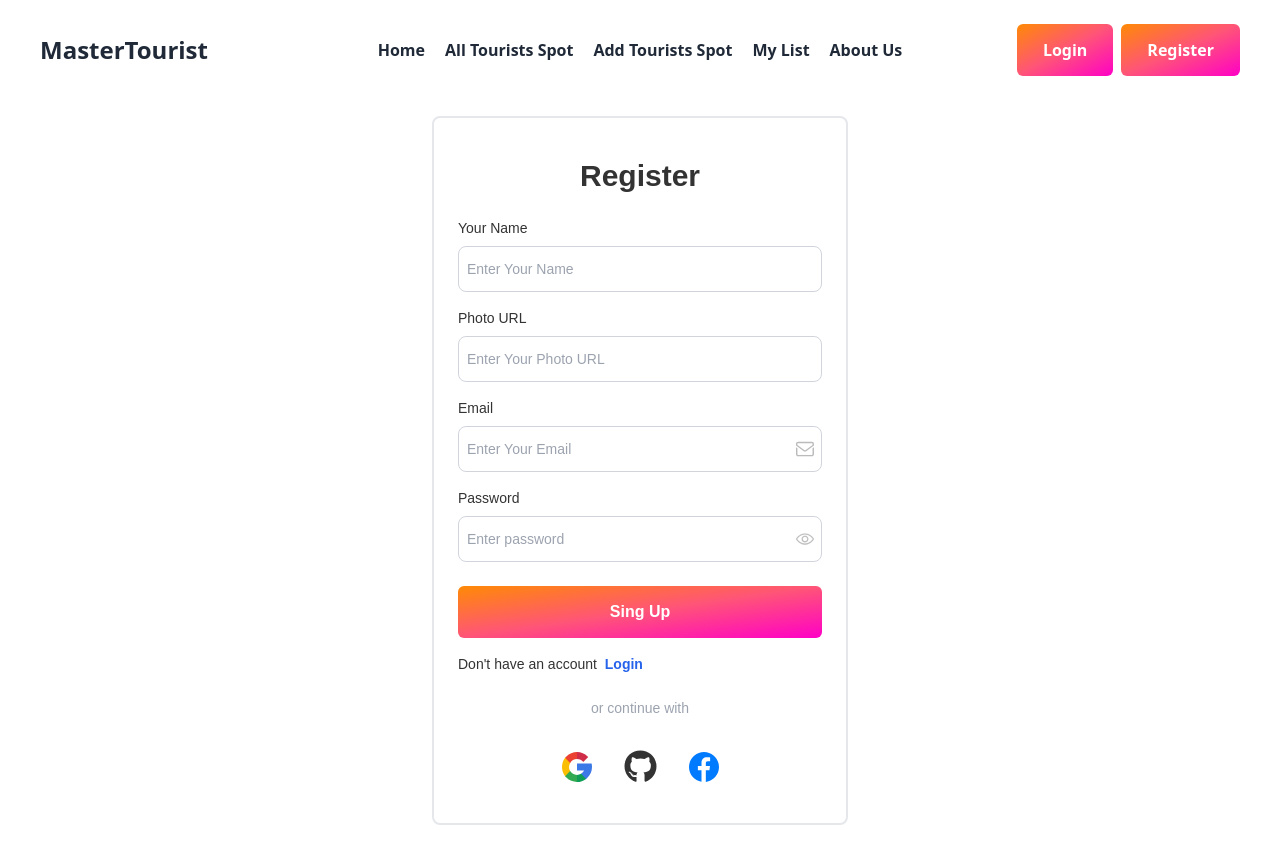
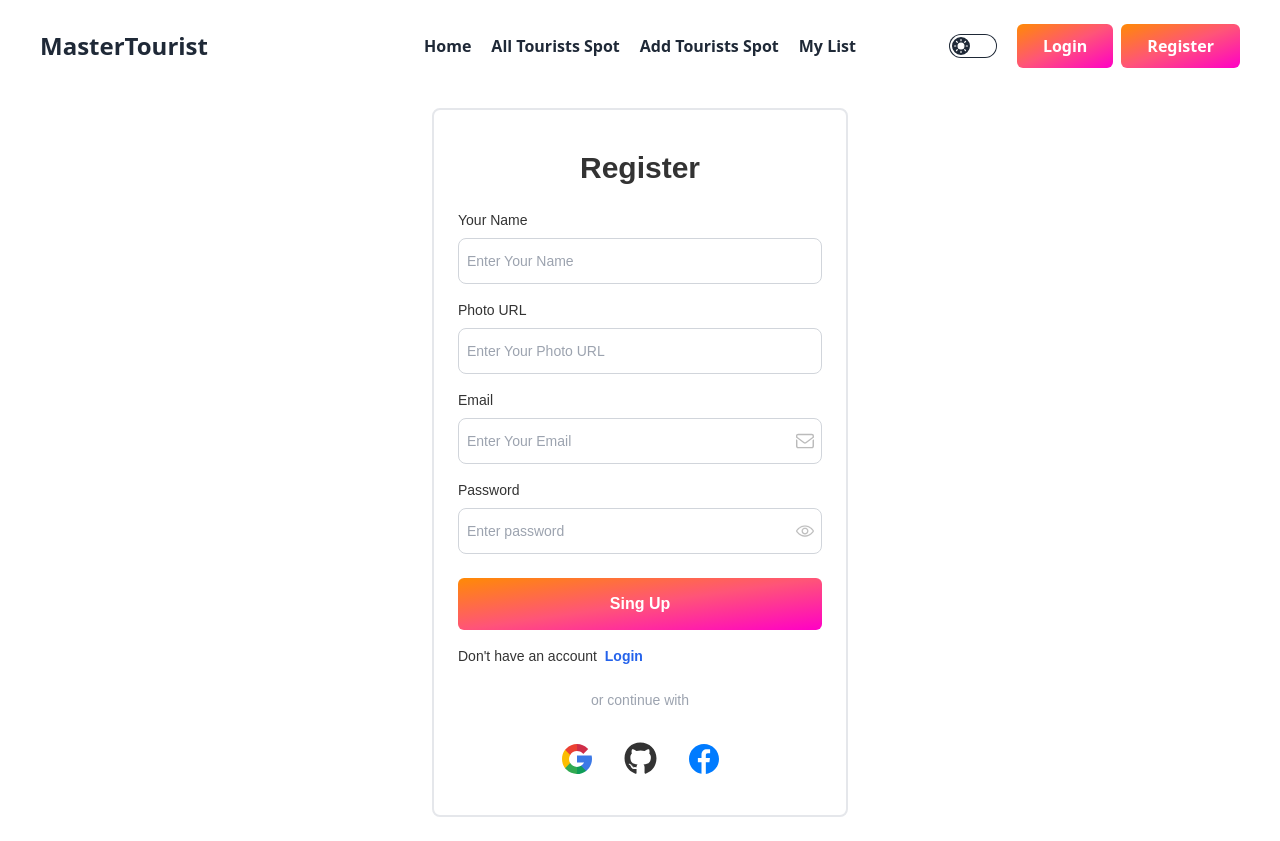
Before and after one commit to Sohana-Karniz-Mimmi/Turio-client, a React (Vite) app: page /register in a window 1280 px wide. Built offline with nearby package versions, Linux system fonts and the light colour scheme; no server answers.

Commit message:
impliment theme conteoller

```diff
--- a/src/Components/Navbar.jsx
+++ b/src/Components/Navbar.jsx
@@ -33,11 +33,11 @@
         {/* </>} */}
 
 
-        <li> <NavLink className={({ isActive }) =>
+        {/* <li> <NavLink className={({ isActive }) =>
             isActive ? 'p-0 pb-1 rounded-none text-[16px] border-b-2 font-bold mt-2 border-[#ff5478]'
                 :
                 'font-bold p-0 hover:pb-1 hover:rounded-none text-[16px] hover:border-b-2 mt-2 border-[#ff5478]'
-        } to={'/about'}> About Us</NavLink> </li>
+        } to={'/about'}> About Us</NavLink> </li> */}
     </>
 
 
@@ -83,6 +83,13 @@
 
             {/* NavEnds */}
             <div className="navbar-end">
+                <div className="mr-5">
+                    <label className="cursor-pointer grid place-items-center">
+                        <input type="checkbox" value="dark" className="toggle theme-controller bg-base-content row-start-1 col-start-1 col-span-2" />
+                        <svg className="col-start-1 row-start-1 stroke-base-100 fill-base-100" xmlns="http://www.w3.org/2000/svg" width="14" height="14" viewBox="0 0 24 24" fill="none" stroke="currentColor" strokeWidth="2" strokeLinecap="round" strokeLinejoin="round"><circle cx="12" cy="12" r="5" /><path d="M12 1v2M12 21v2M4.2 4.2l1.4 1.4M18.4 18.4l1.4 1.4M1 12h2M21 12h2M4.2 19.8l1.4-1.4M18.4 5.6l1.4-1.4" /></svg>
+                        <svg className="col-start-2 row-start-1 stroke-base-100 fill-base-100" xmlns="http://www.w3.org/2000/svg" width="14" height="14" viewBox="0 0 24 24" fill="none" stroke="currentColor" strokeWidth="2" strokeLinecap="round" strokeLinejoin="round"><path d="M21 12.79A9 9 0 1 1 11.21 3 7 7 0 0 0 21 12.79z"></path></svg>
+                    </label>
+                </div>
                 {
                     user ? <>
                         <div className="btn btn-ghost btn-circle avatar tooltip hover:tooltip-open tooltip-left text-white" data-tip={user.displayName}>
@@ -103,13 +110,13 @@
                                 <span className="w-full h-full bg-gradient-to-br from-[#ff8a05] via-[#ff5478] to-[#ff00c6] group-hover:from-[#ff00c6] group-hover:via-[#ff5478] group-hover:to-[#ff8a05] absolute">
 
                                 </span>
-                                <span className="relative md:px-6 md:py-3 px-3 py-2 transition-all ease-out rounded-md group-hover:bg-opacity-0 duration-400">
+                                <span className="relative md:px-6 md:py-2 px-3 py-2 transition-all ease-out rounded-md group-hover:bg-opacity-0 duration-400">
                                     <span className="relative text-white md:text-[16px] text-sm">Login</span>
                                 </span>
                             </Link>
                             <Link to={`/register`} className=" relative p-0.5 inline-flex items-center justify-center font-bold overflow-hidden group rounded-md">
                                 <span className="w-full h-full bg-gradient-to-br from-[#ff8a05] via-[#ff5478] to-[#ff00c6] group-hover:from-[#ff00c6] group-hover:via-[#ff5478] group-hover:to-[#ff8a05] absolute"></span>
-                                <span className="relative md:px-6 md:py-3 px-3 py-2 transition-all ease-out rounded-md group-hover:bg-opacity-0 duration-400">
+                                <span className="relative md:px-6 md:py-2 px-3 py-2 transition-all ease-out rounded-md group-hover:bg-opacity-0 duration-400">
                                     <span className="relative text-white md:text-[16px] text-sm">Register</span>
                                 </span>
                             </Link>
--- a/src/Pages/Login.jsx
+++ b/src/Pages/Login.jsx
@@ -110,7 +110,7 @@
 
 
                         {/* Form */}
-                        <div className="md:max-w-md w-full border-2 sm:px-6 p-4 rounded-lg">
+                        <div className="md:max-w-md w-full dark:bg-white border-2 sm:px-6 p-4 rounded-lg">
                             <form onSubmit={handleSubmit(handleLoginForm)}>
                                 <div className="my-6 text-center">
                                     <h3 className="text-3xl font-extrabold">Login</h3>
--- a/src/Pages/Register.jsx
+++ b/src/Pages/Register.jsx
@@ -114,7 +114,7 @@
 
 
                         {/* Form */}
-                        <div className="md:max-w-md w-full border-2 sm:px-6 p-4 rounded-lg">
+                        <div className="md:max-w-md w-full dark:bg-white border-2 sm:px-6 p-4 rounded-lg">
                             <form onSubmit={handleSubmit(handleRegisterForm)}>
                                 <div className="my-6 text-center">
                                     <h3 className="text-3xl font-extrabold">Register</h3>
--- a/tailwind.config.js
+++ b/tailwind.config.js
@@ -8,4 +8,7 @@
     extend: {},
   },
   plugins: [require("daisyui")],
+  daisyui: {
+    themes: ["light", "dark", "cupcake"],
+  },
 }
```
Lines whose indentation alone changed are shown as unchanged.
